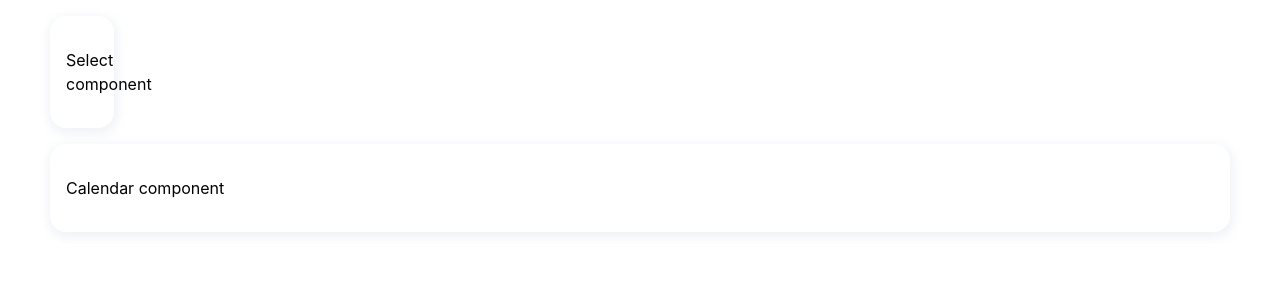
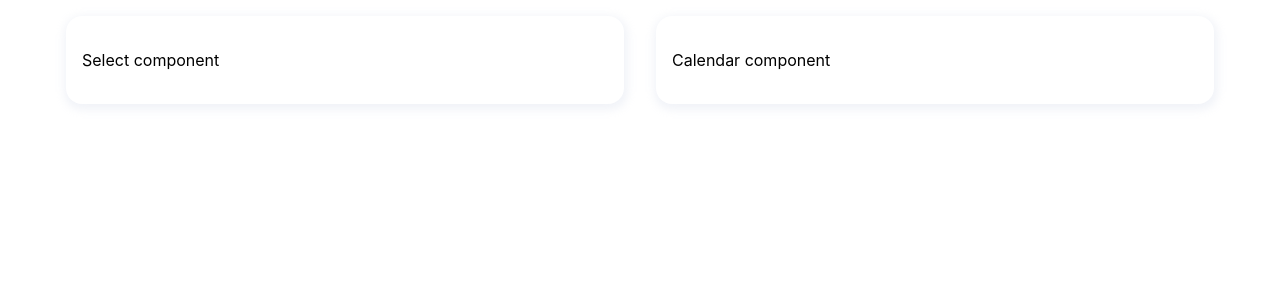
Before and after one commit to longphung/component-studies, a React (Create React App) app: page / in a window 1280 px wide. Shown: the top 300 px of the page. Built offline with nearby package versions, Linux system fonts and the light colour scheme.

Commit message:
style for home page

```diff
--- a/src/index.css
+++ b/src/index.css
@@ -1,6 +1,10 @@
 @tailwind base;
 @tailwind components;
 @tailwind utilities;
+
+* {
+  box-sizing: border-box;
+}
 
 body {
   margin: 0;
--- a/src/pages/Home/Home.styled.tsx
+++ b/src/pages/Home/Home.styled.tsx
@@ -9,7 +9,7 @@ export const StyledWrapper = styled.div`
 
 export const StyledLink = styled(Link)`
   display: block;
-  margin: 16px 0;
+  margin: 16px;
   text-decoration: none;
   box-shadow: ${Shadow.StickyTab};
   border-radius: 16px;
--- a/src/pages/Home/Home.tsx
+++ b/src/pages/Home/Home.tsx
@@ -4,9 +4,9 @@ import { StyledWrapper, StyledLink } from './Home.styled';
 
 const Home = () => {
   return (
-    <StyledWrapper>
-      <StyledLink className="w-16" to={RouterConstants.select}>Select component</StyledLink>
-      <StyledLink to={RouterConstants.calendar}>Calendar component</StyledLink>
+    <StyledWrapper className="flex">
+      <StyledLink className="w-1/2" to={RouterConstants.select}>Select component</StyledLink>
+      <StyledLink className="w-1/2" to={RouterConstants.calendar}>Calendar component</StyledLink>
     </StyledWrapper>
   );
 };
```
Also changed, not shown: 1 other file (tests, documents, lock files or other folders).
